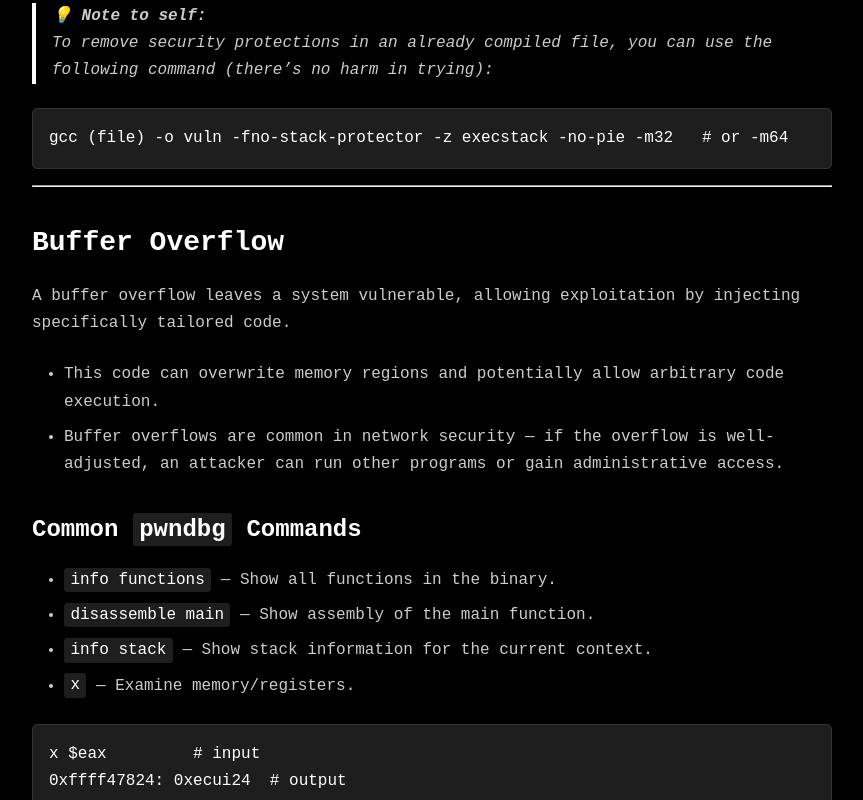
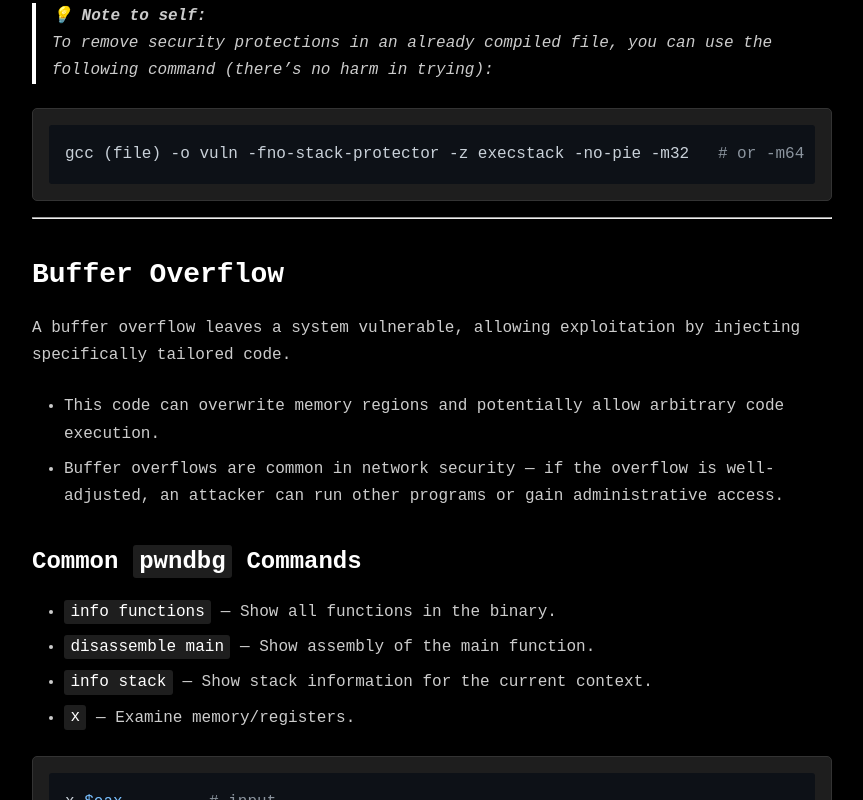
Before and after one commit to Tux-n00b/tux-blog, a React (Create React App) app: page /tux-blog/blog/binary-exploitation-journey in a window 1280 px wide. Shown: the part 800-1600 px from the top of the page, without its empty margins (208-1071 px from the left). Built offline with nearby package versions, Linux system fonts and the light colour scheme.

Commit message:
syntax highlight

```diff
--- a/package.json
+++ b/package.json
@@ -16,11 +16,14 @@
     "date-fns": "^4.1.0",
     "gh-pages": "^6.3.0",
     "gray-matter": "^4.0.3",
+    "highlight.js": "^11.11.1",
     "react": "^19.1.1",
     "react-dom": "^19.1.1",
     "react-markdown": "^10.1.0",
     "react-router-dom": "^7.7.1",
     "react-scripts": "^5.0.1",
+    "react-syntax-highlighter": "^15.6.1",
+    "rehype-highlight": "^7.0.2",
     "typescript": "^4.9.5",
     "web-vitals": "^2.1.4"
   },
--- a/src/pages/Post.tsx
+++ b/src/pages/Post.tsx
@@ -1,10 +1,13 @@
 import React, { useState, useEffect } from 'react';
 import { useParams, Link } from 'react-router-dom';
 import ReactMarkdown from 'react-markdown';
+import rehypeHighlight from 'rehype-highlight';                      // ✅ NEW
+import 'highlight.js/styles/github-dark.css';                        // ✅ NEW
 import { format } from 'date-fns';
 import { BlogPost } from '../types/blog';
 import { getMarkdownContent } from '../utils/markdownLoader';
 import './Post.css';
+
 
 const Post: React.FC = () => {
   const { slug } = useParams<{ slug: string }>();
@@ -101,6 +104,7 @@
 
           <div className="post-body">
             <ReactMarkdown
+            rehypePlugins={[rehypeHighlight]}
               components={{
                 img: ({ src = '', alt = '' }) => (
                   <img
```
Also changed, not shown: public/posts/goldeneye-writeup.md (+1 -1 lines), 1 other file (tests, documents, lock files or other folders).
